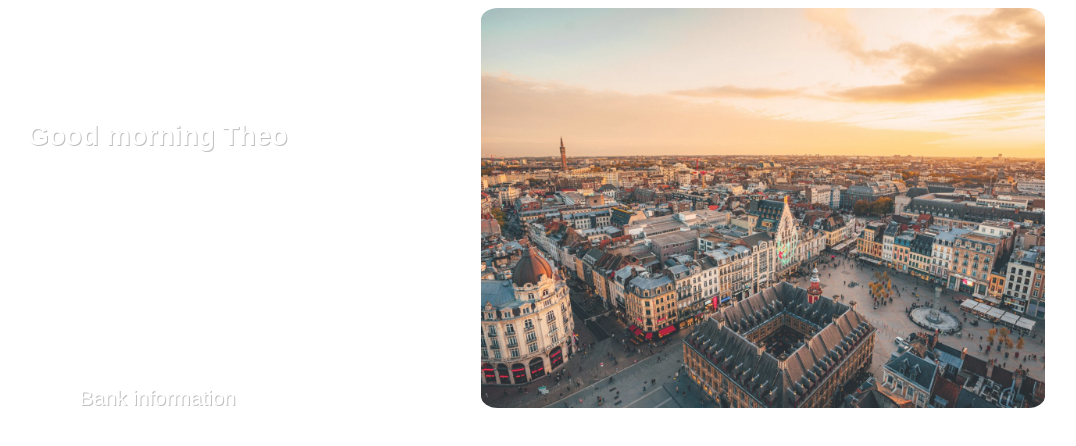
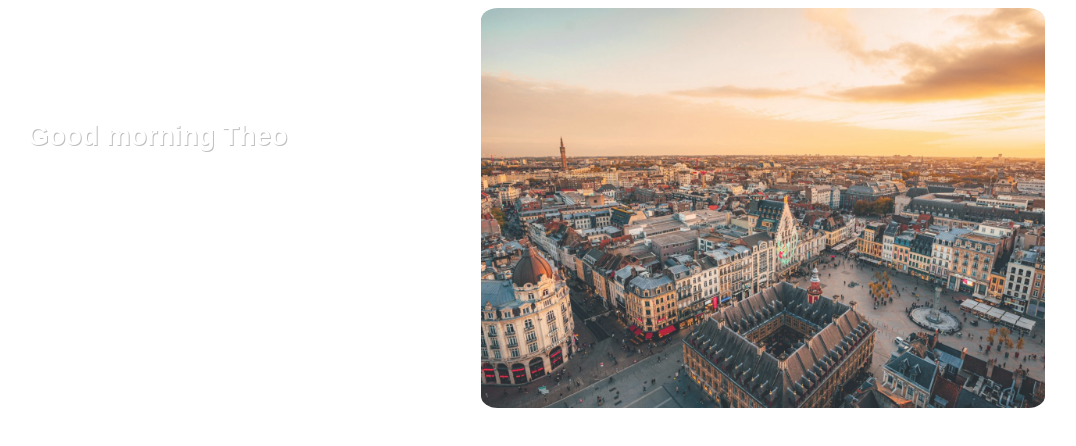
Before and after one commit to sisypheus/dashboard, a Vue app: page / in a window 1280 px wide. Shown: the top 446 px of the page, without its empty margins (164-1240 px from the left). Built offline with nearby package versions, Linux system fonts and the light colour scheme; no server answers.

Commit message:
[+] bank account balance

```diff
--- a/src/App.vue
+++ b/src/App.vue
@@ -14,7 +14,8 @@
     </div>
 
     <div id="bank">
-      <p>Bank information</p>
+      <h2>Bank information</h2>
+      <p v-if="balance != null">{{balance}}€, careful with that budget!</p>
     </div>
   </div>
 </template>
@@ -30,7 +31,8 @@ export default {
       weather_apikey: process.env.VUE_APP_API_KEY,
       baseurl: 'https://api.openweathermap.org/data/2.5/weather?q=',
       weather: {},
-      weather_image: 'lille.jpg'
+      weather_image: 'lille.jpg',
+      balance: null
     }
   },
   methods: {
@@ -63,10 +65,18 @@ export default {
       }
       this.weather = results;
     },
+    get_balance() {
+      this.$http.
+      get('https://bankin-scraper.herokuapp.com/')
+      .then((response) => {
+        this.balance = response.data.balance;
+      })
+    }
   },
   mounted() {
     this.greeting();
     this.get_weather();
+    this.get_balance();
   }
 }
 </script>
@@ -91,7 +101,7 @@ export default {
   #weather_container {
     position: relative;
     margin-top: 5%;
-    background-color: rgba(24, 26, 27, 0.75);
+    background-color: rgba(0, 0, 0, 0.8);
     width: 30%;
     margin-left: 35%;
     border-radius: 10%;
@@ -103,6 +113,13 @@ export default {
     text-align: center;
     font-weight: 400;
     text-shadow: 1px 1.2px rgba(0, 0, 0, 0.25);
+  }
+
+  h2 {
+    text-align: center;
+    font-weight: 500;
+    color: white;
+    font-size: 1.9rem;
   }
 
   #weather_image {
--- a/src/main.js
+++ b/src/main.js
@@ -1,7 +1,9 @@
 import Vue from 'vue'
 import App from './App.vue'
+import axios from 'axios'
 
 Vue.config.productionTip = false
+Vue.prototype.$http = axios
 
 new Vue({
   render: h => h(App),
```
Also changed, not shown: src/assets/style/mobile.css (added), 1 other file (tests, documents, lock files or other folders).
